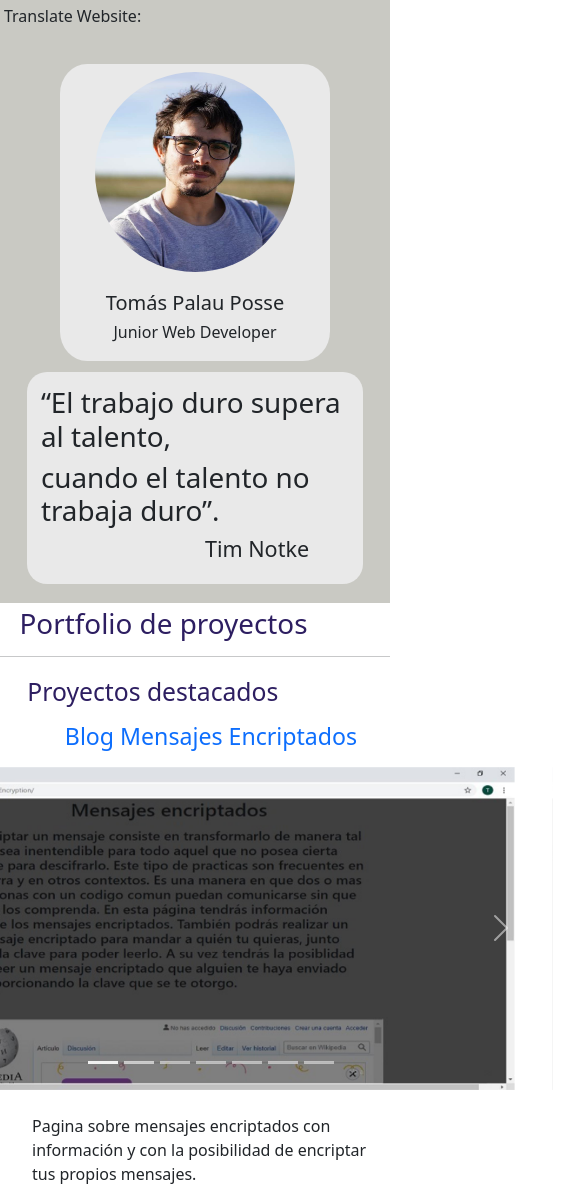
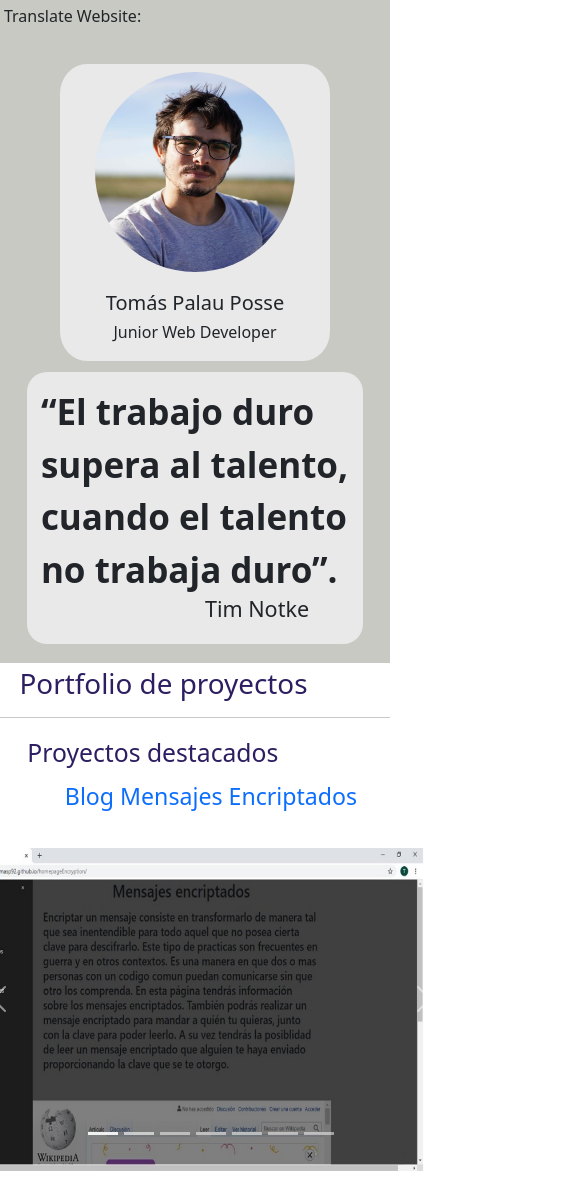
Before and after one commit to tomasp92/tomasp92.github.io, a plain HTML site: page index.html in a window 390 px wide. Shown: the top 1189 px of the page, 585 px wide, since content can reach past the window. Drawn offline with nearby package versions, Linux system fonts and the light colour scheme.

Commit message:
cellphone responsive1

```diff
--- a/index.html
+++ b/index.html
@@ -12,7 +12,8 @@
         <link rel="stylesheet" href="https://stackpath.bootstrapcdn.com/bootstrap/4.4.1/css/bootstrap.min.css" integrity="sha384-Vkoo8x4CGsO3+Hhxv8T/Q5PaXtkKtu6ug5TOeNV6gBiFeWPGFN9MuhOf23Q9Ifjh" crossorigin="anonymous">
         <link rel="stylesheet" href="styles.css">
         <meta charset="utf-8">
-        <meta name="viewport" content="width=device-width, user-scalable=no, initial-scale=1.0, maximum-scale=1.0, minimum-scale=1.0">
+        <meta name="viewport" content="width=device-width, user-scalable=no,
+        initial-scale=1.0, maximum-scale=1.0, minimum-scale=1.0">
         <!-- Bootstrap CSS -->
         <link href="https://cdn.jsdelivr.net/npm/bootstrap@5.0.0-beta2/dist/css/bootstrap.min.css" rel="stylesheet" integrity="sha384-BmbxuPwQa2lc/FVzBcNJ7UAyJxM6wuqIj61tLrc4wSX0szH/Ev+nYRRuWlolflfl" crossorigin="anonymous">
 
@@ -43,8 +44,10 @@
                     </div>
                     <div id="frase">
                         <div style="top:30px; padding: 1%;">
-                            <h1>“El trabajo duro supera al talento,</h1>
-                            <h1>cuando el talento no trabaja duro”.</h1>
+                            <div id="textofrase">
+                                <strong>“El trabajo duro supera al talento,</strong>
+                                <strong>cuando el talento no trabaja duro”.</strong>
+                            </div>
                             <h4 style="text-align:right; padding-right: 40px;">Tim Notke</h4>
                         </div>
                     </div>
@@ -250,6 +253,10 @@
                         </li>
                     </ul>
                 </div>
+                <h2 style="color:rgb(45, 30, 97); padding-left: 7%; padding-top: 1%;">Reconocimientos</h2>
+                <div style="text-align: center;">
+                    <iframe src="https://www.linkedin.com/embed/feed/update/urn:li:share:6775933718940004352" height="614" width="704" frameborder="0" allowfullscreen="" title="Publicación integrada"></iframe>
+                </div>
             </div>
         </div>
 
--- a/styles.css
+++ b/styles.css
@@ -37,6 +37,11 @@
     border-radius: 20px;
     height: 40%;
 }
+
+#textofrase{
+    font-size: 35px;
+}
+
 li{
     display: flex;
     flex-direction: column;
@@ -48,7 +53,7 @@ h3{
 }
 
 
-@media screen and (max-width: 1200px){
+@media screen and (max-width: 1100px){
     #header2{
         flex-flow: column wrap;
         justify-content: space-around;
@@ -62,4 +67,11 @@ h3{
     h1{
        font-size: smaller;
     }
+    li > div{
+        width: 90%;
+        max-width: 500px;
+        justify-content: space-around;
+        padding: 3%;
+        margin: 3%;
+    }
 }
```
